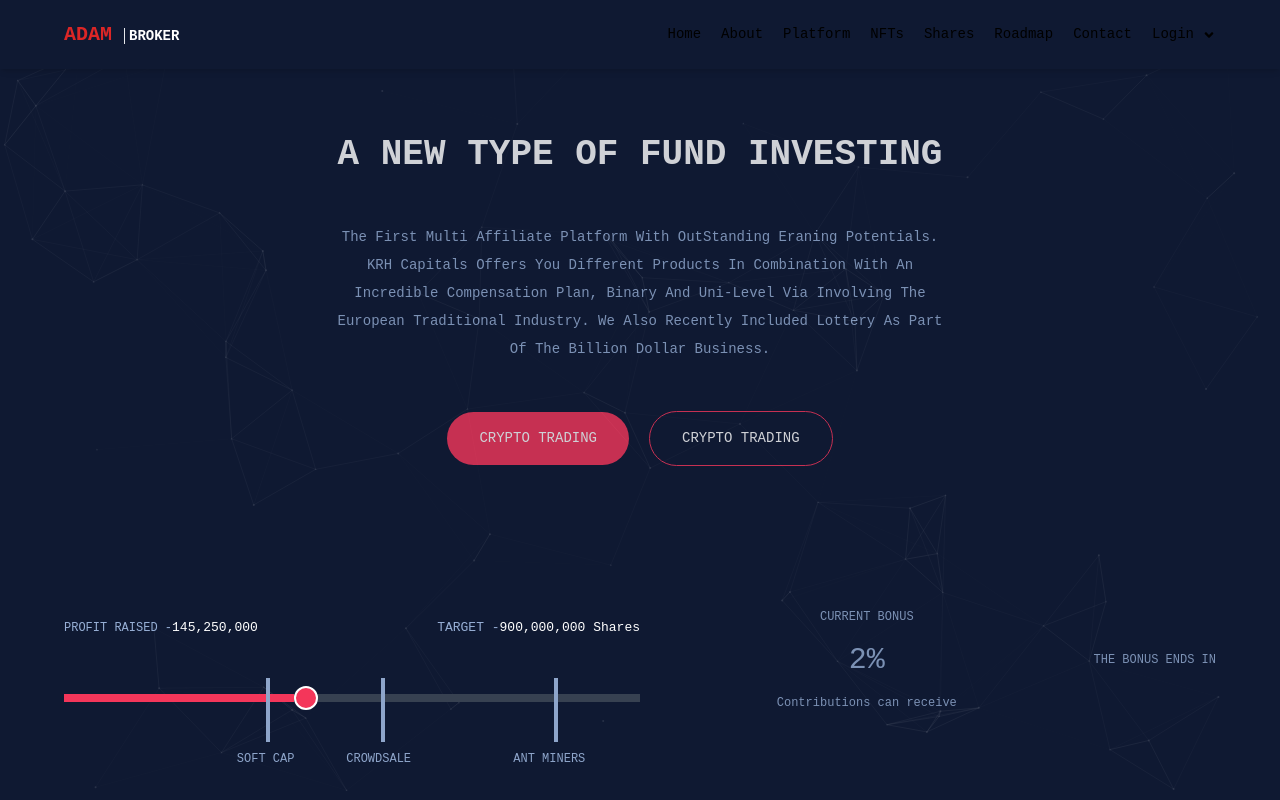
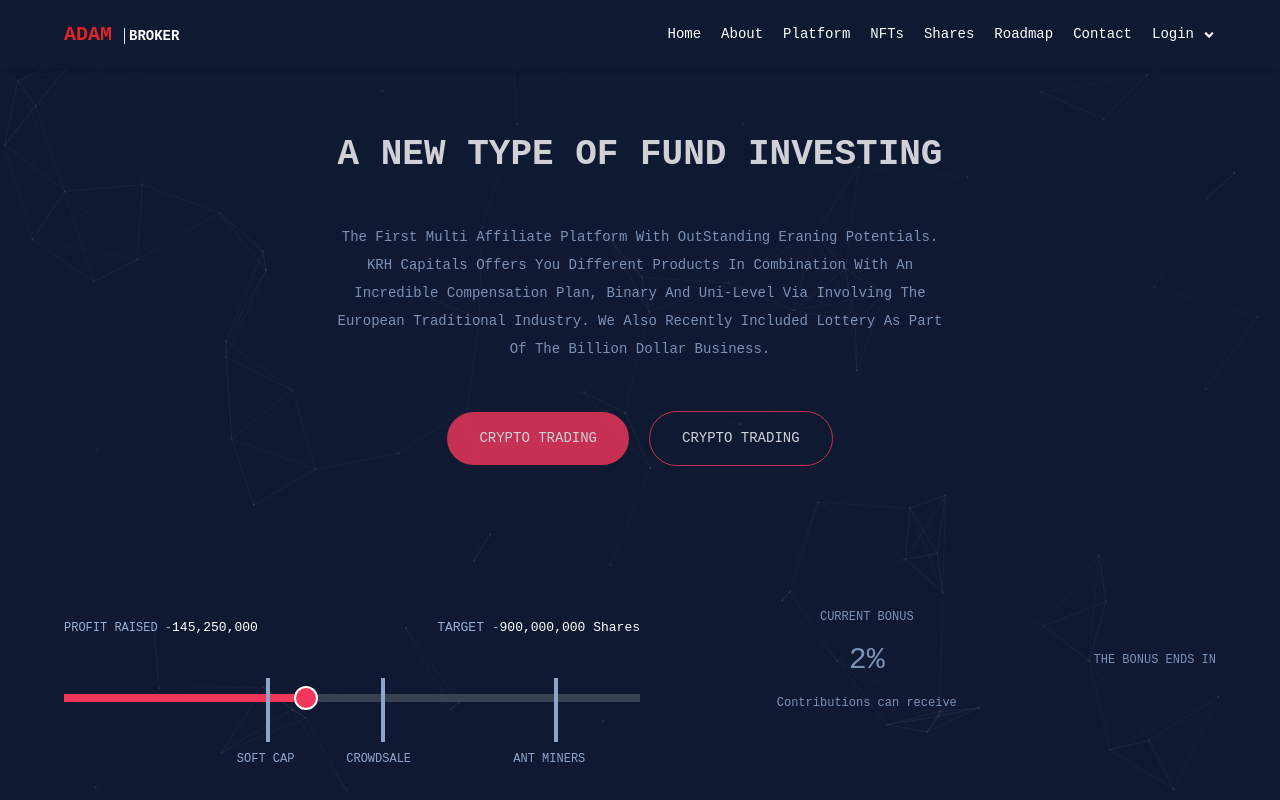
Before and after one commit to Official-simple-soul/adambroker, a Next.js app: page / in a window 1280 px wide. Shown: the top 800 px of the page. Built offline with nearby package versions, Linux system fonts and the light colour scheme.

Commit message:
Update Nav.jsx

```diff
--- a/components/Header/Nav.jsx
+++ b/components/Header/Nav.jsx
@@ -18,7 +18,7 @@ function Nav({ showNav, setShowNav }) {
   return (
     <nav>
       <ul
-        className={`absolute lg:static ${
+        className={`absolute text-white lg:static ${
           showNav ? 'left-0' : '-left-96'
         } top-0 py-8 lg:py-6 h-screen lg:h-auto w-64 lg:w-auto bg-navBG lg:bg-transparent lg:flex md:space-x-5 items-center transition-all ease-in-out duration-500`}
       >
```
